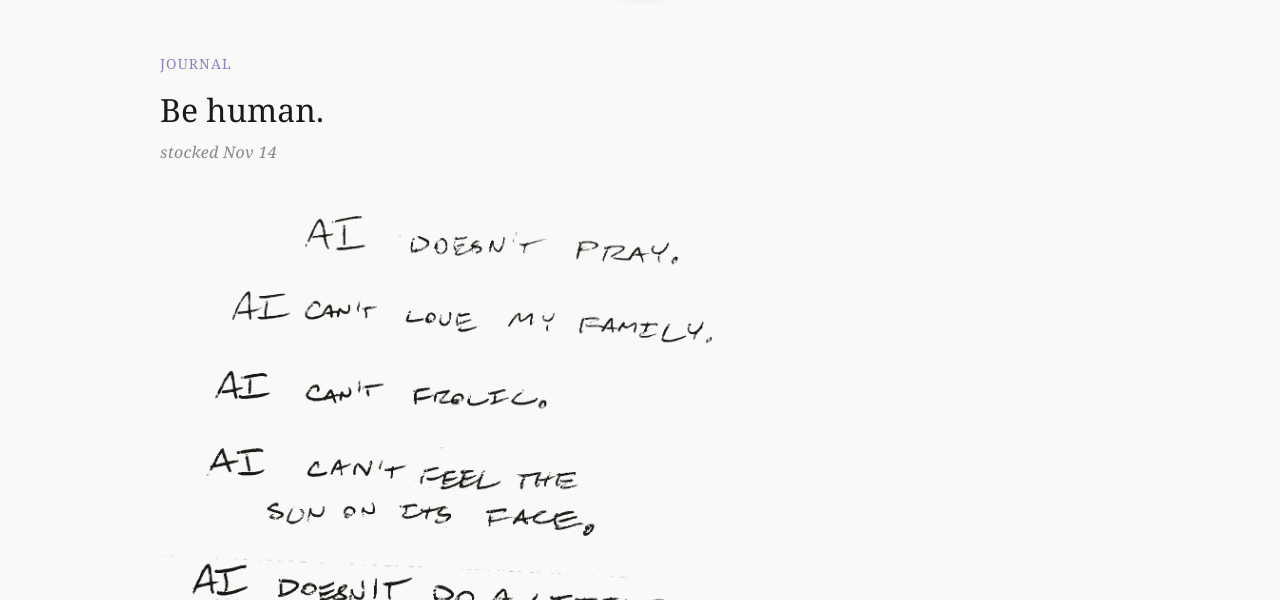
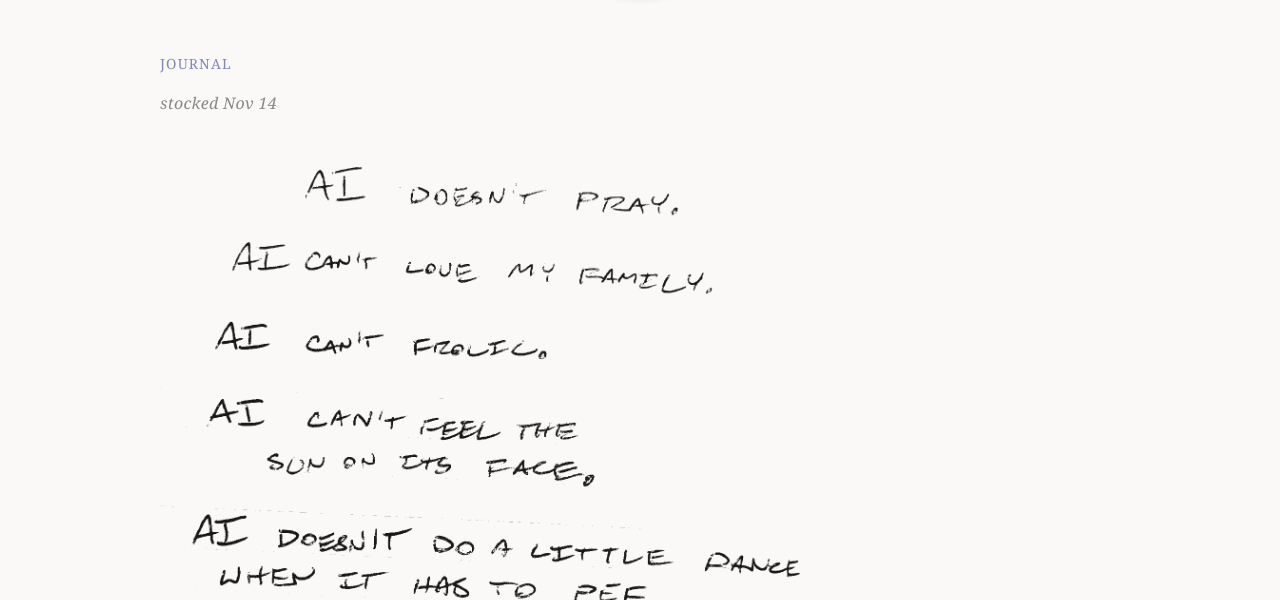
Before and after one commit to YakubShovel/moonboy-spirit-grocery, an Eleventy site: page src/shelf/be-human.md in a window 1280 px wide. Shown: the part 200-800 px from the top of the page. Built offline with nearby package versions, Linux system fonts and the light colour scheme; Eleventy itself is replaced by a stand-in of ours; files that its build step writes are made by us from their sources; a web font is replaced by a local one.

Commit message:
Journal pages stand on their own: no titles on cards or pages
Co-Authored-By: Claude Opus 5.5 <noreply@anthropic.com>
Claude-Session: https://claude.ai/code/session_01VF1YiW25o3QxuYTyuY22qd

```diff
--- a/src/_includes/item.njk
+++ b/src/_includes/item.njk
@@ -4,7 +4,7 @@ layout: base.njk
 <article class="item-page item-page--{{ aisle }}">
   <header class="post-header">
     <span class="aisle-tag">{{ aisle }}</span>
-    <h1>{{ title }}</h1>
+    {%- if aisle != "journal" %}<h1>{{ title }}</h1>{% endif %}
     <time class="stocked" datetime="{{ page.date | htmlDateString }}">stocked {{ page.date | stockedDate }}</time>
   </header>
 
--- a/src/index.njk
+++ b/src/index.njk
@@ -24,7 +24,6 @@ title: Home
     {%- if item.data.aisle == "journal" %}
     <a href="{{ item.url }}" class="journal-link">
       <img src="{{ item.data.scan }}" alt="{{ item.content | striptags | truncate(300) }}" loading="lazy">
-      <span class="item-title">{{ item.data.title }}</span>
     </a>
 
     {%- elif item.data.aisle == "words" %}
```
